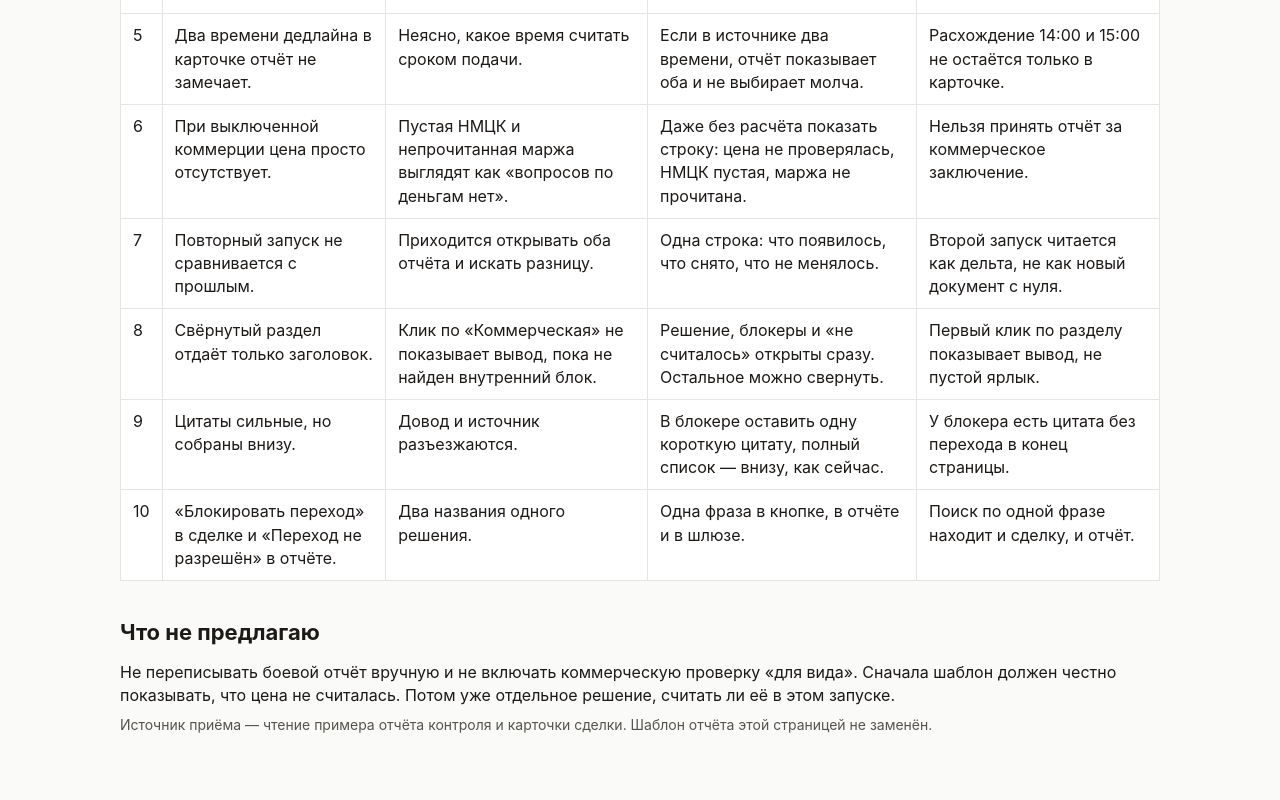
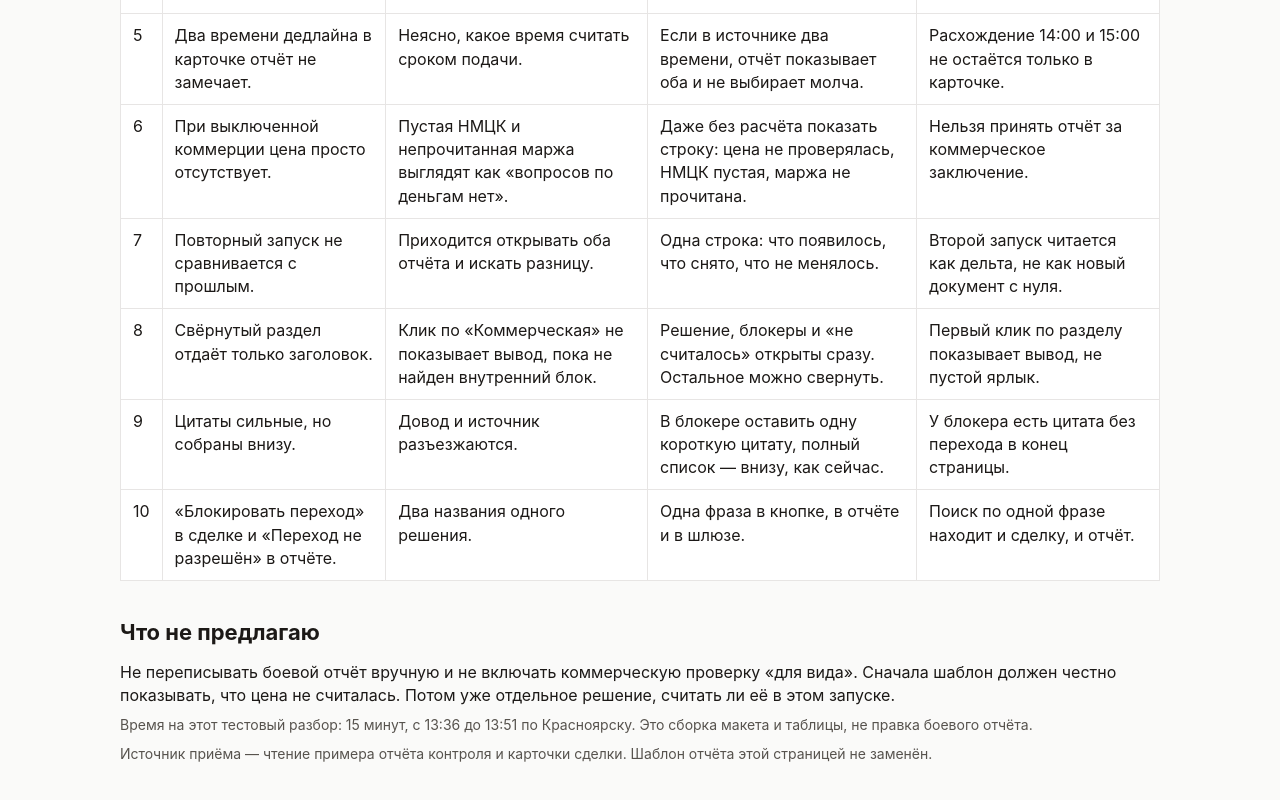
Before and after one commit to saturnkras-maker/saturn-notes, a plain HTML site: page tender-control-report-notes.html in a window 1280 px wide. Shown: the part 2016-2816 px from the top of the page. Drawn offline with Linux system fonts and the light colour scheme.

Commit message:
Тестовая страница: время разбора отчёта контроля (tg-79742)

```diff
--- a/tender-control-report-notes.html
+++ b/tender-control-report-notes.html
@@ -178,6 +178,7 @@
 
   <h2>Что не предлагаю</h2>
   <p>Не переписывать боевой отчёт вручную и не включать коммерческую проверку «для вида». Сначала шаблон должен честно показывать, что цена не считалась. Потом уже отдельное решение, считать ли её в этом запуске.</p>
+  <p class="small">Время на этот тестовый разбор: 15 минут, с 13:36 до 13:51 по Красноярску. Это сборка макета и таблицы, не правка боевого отчёта.</p>
   <p class="small">Источник приёма — чтение примера отчёта контроля и карточки сделки. Шаблон отчёта этой страницей не заменён.</p>
 </main>
 </body>
```
